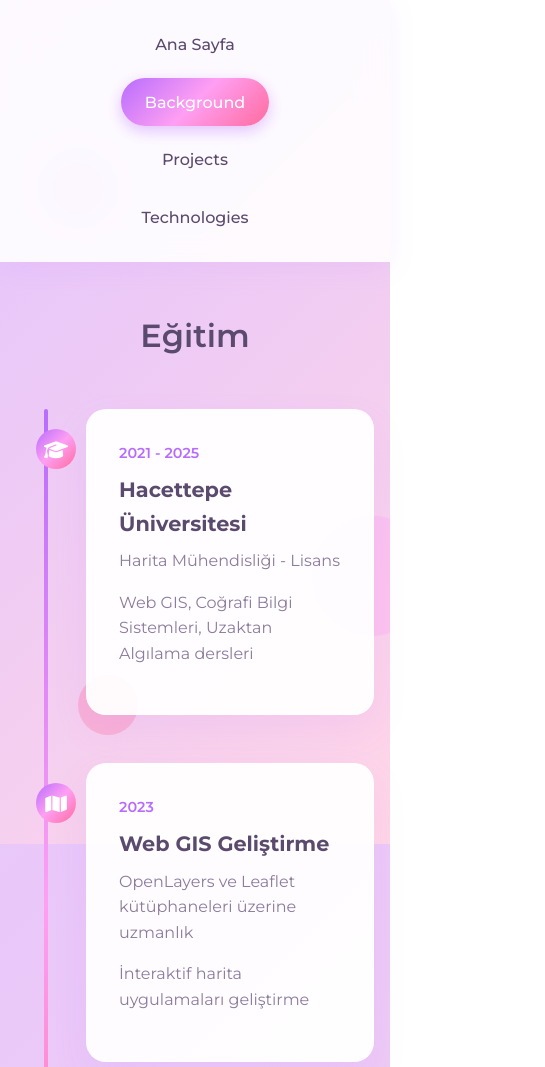
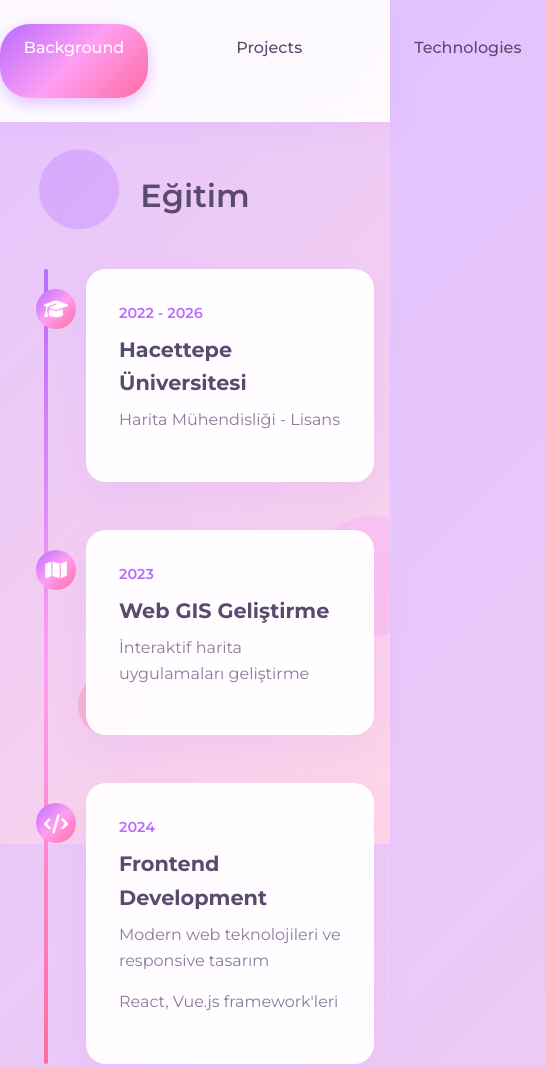
Before and after one commit to GMT-458-Web-GIS/personal-web-page-akcerelanur072-dev, a plain HTML site: page background.html in a window 390 px wide. Shown: the top 1067 px of the page, 545 px wide, since content can reach past the window. Drawn offline with Linux system fonts and the light colour scheme; files that its build step writes are made by us from their sources.

Commit message:
Update background.html

```diff
--- a/background.html
+++ b/background.html
@@ -6,6 +6,8 @@
   <title>Ela Akçer - Background</title>
   <link rel="stylesheet" href="https://cdnjs.cloudflare.com/ajax/libs/font-awesome/6.4.0/css/all.min.css">
   <link rel="stylesheet" href="https://fonts.googleapis.com/css2?family=Montserrat:wght@300;400;500;600;700&display=swap">
+  <!-- ÖDEV CSS -->
+  <link rel="stylesheet" href="style.css">
   <style>
     :root {
       --primary-color: #B76CFD;
@@ -331,16 +333,6 @@
       66% { transform: translateY(10px) rotate(240deg); }
     }
 
-    .fade-in {
-      opacity: 0;
-      transform: translateY(30px);
-      animation: fadeIn 1s ease forwards;
-    }
-
-    .fade-in:nth-child(1) { animation-delay: 0.2s; }
-    .fade-in:nth-child(2) { animation-delay: 0.4s; }
-    .fade-in:nth-child(3) { animation-delay: 0.6s; }
-
     @keyframes fadeIn {
       to {
         opacity: 1;
@@ -350,16 +342,6 @@
 
     /* Responsive */
     @media (max-width: 768px) {
-      nav {
-        flex-direction: column;
-        align-items: center;
-        padding: 1rem;
-      }
-
-      nav a {
-        margin: 0.3rem 0;
-      }
-
       main {
         padding: 3rem 1rem;
       }
@@ -407,14 +389,13 @@
 
   <main>
     <section class="education-section">
-      <h2 class="section-title">Eğitim</h2>
+      <h2 class="section-title fade-in">Eğitim</h2>
       <div class="timeline">
         <div class="timeline-item fade-in">
           <div class="timeline-content">
-            <div class="timeline-date">2021 - 2025</div>
+            <div class="timeline-date">2022 - 2026</div>
             <h3>Hacettepe Üniversitesi</h3>
             <p>Harita Mühendisliği - Lisans</p>
-            <p>Web GIS, Coğrafi Bilgi Sistemleri, Uzaktan Algılama dersleri</p>
           </div>
           <div class="timeline-icon">
             <i class="fas fa-graduation-cap"></i>
@@ -425,7 +406,6 @@
           <div class="timeline-content">
             <div class="timeline-date">2023</div>
             <h3>Web GIS Geliştirme</h3>
-            <p>OpenLayers ve Leaflet kütüphaneleri üzerine uzmanlık</p>
             <p>İnteraktif harita uygulamaları geliştirme</p>
           </div>
           <div class="timeline-icon">
@@ -435,7 +415,7 @@
 
         <div class="timeline-item fade-in">
           <div class="timeline-content">
-            <div class="timeline-date">2022</div>
+            <div class="timeline-date">2024</div>
             <h3>Frontend Development</h3>
             <p>Modern web teknolojileri ve responsive tasarım</p>
             <p>React, Vue.js framework'leri</p>
@@ -448,7 +428,7 @@
     </section>
 
     <section class="skills-section" style="margin-top: 6rem;">
-      <h2 class="section-title">Yetenekler & Uzmanlıklar</h2>
+      <h2 class="section-title fade-in">Yetenekler</h2>
       <div class="skills-grid">
         <div class="skill-category fade-in">
           <div class="skill-header">
```
